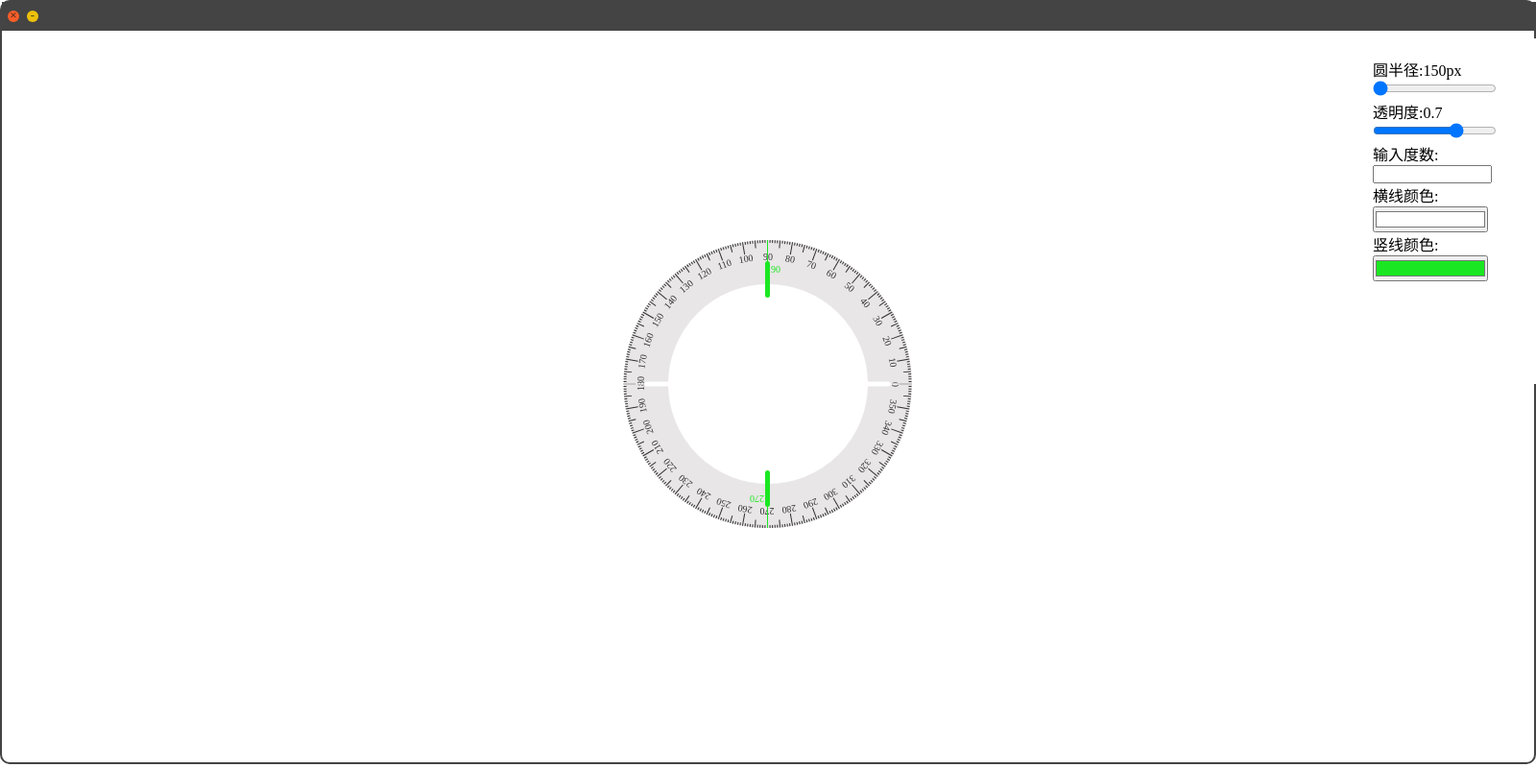
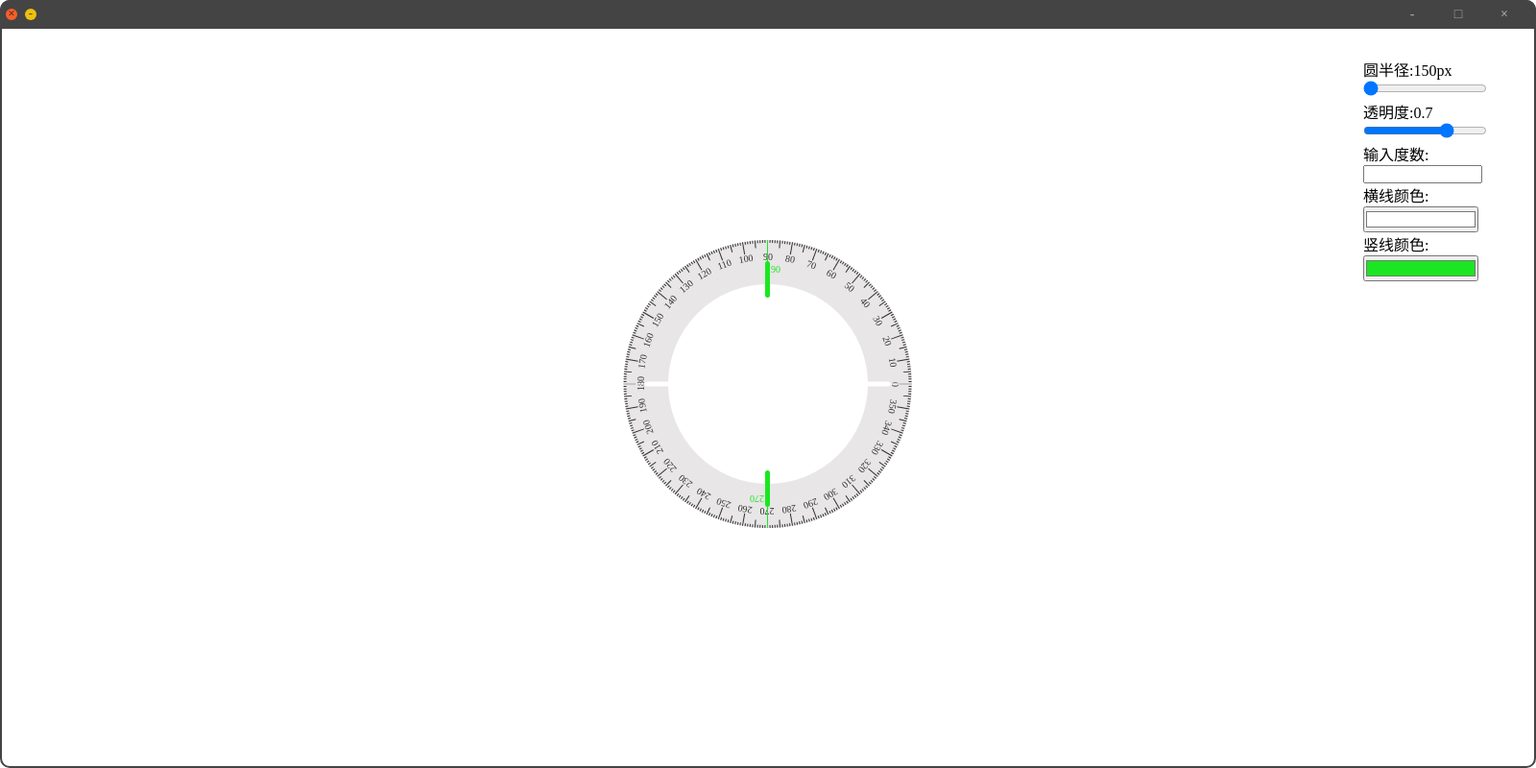
Before and after one commit to huahua2/electron-measure-angle, an Electron app: page src/index.html in a window 1600 px wide. Shown: the whole page at 96% size. Drawn offline with Linux system fonts and the light colour scheme.

Commit message:
feat: windows package

```diff
--- a/forge.config.js
+++ b/forge.config.js
@@ -10,7 +10,7 @@ module.exports = {
     // },
     {
       name: '@electron-forge/maker-zip',
-      platforms: ['darwin']
+      // platforms: ['darwin']
     },
     // {
     //   name: '@electron-forge/maker-dmg',
--- a/src/index.css
+++ b/src/index.css
@@ -1,18 +1,21 @@
 * {
   margin: 0;
   padding: 0;
-
+}
+*:focus {
+  outline: none;
+}
+html {
+  height: 100%;
+  border: 2px solid rgb(68, 68, 68);
+  overflow: hidden;
+  border-radius: 10px;
+  box-sizing: border-box;
 }
 
-html {
-  height: 99%;
-  border: 2px solid rgb(68,68,68);
-  overflow: hidden;
-  border-radius: 10px;
-}
 body {
   min-height: 100%;
-  /*border: 1px solid #000;*/
+  -webkit-user-drag: none;
 }
 
 :root {
@@ -26,15 +29,12 @@ body {
   z-index: 99999;
   position: fixed;
   border: 46px solid rgba(222, 220, 220, 0.7);
-  /*box-shadow: 46px 46px rgba(255, 255, 255, 0.5);*/
   border-radius: 50%;
   width: 208px;
   height: 208px;
-  /*left: 50%;*/
-  /*top: 50%;*/
-  /*transform: translate(-50%, -50%);*/
   font-size: 10px;
-  /*display: none;*/
+  -webkit-app-region: no-drag;
+  -webkit-user-drag: none;
 }
 
 ::selection {
@@ -45,8 +45,8 @@ body {
   position: absolute;
   border: 2px solid rgba(255, 255, 255, 1);
   border-radius: 50%;
-  width: 8px;
-  height: 8px;
+  width: 32px;
+  height: 32px;
   left: 50%;
   top: 50%;
   transform: translate(-50%, -50%);
@@ -116,7 +116,6 @@ body {
 }
 
 
-
 .line_90 {
   position: absolute;
   height: 35px;
@@ -182,14 +181,36 @@ body {
   top: 22px;
   left: -3px;
 }
+
 .title-bar {
-  -webkit-app-region: drag;width: 100%; height: 30px;background: rgb(68,68,68);cursor:move;
+  position: fixed;
+  top: 0;
+  left: 0;
+  -webkit-app-region: drag;
+  width: 100%;
+  height: 30px;
+  background: rgb(68, 68, 68);
+  cursor: move;
   display: flex;
   align-items: center;
   padding-left: 6px;
+  border-top-left-radius: 10px;
+  border-top-right-radius: 10px;
+  box-sizing: border-box;
+}
+#mac-op {
+  display: flex;
+  align-items: center;
+}
+#windows-op {
+  display: flex;
+  align-items: center;
+  margin-left: auto;
+  margin-right: 5px;
+  -webkit-app-region: no-drag;
 }
 
-#btn_close, #btn_min {
+#btn_close, #btn_min, #btn_max {
   display: inline-block;
   height: 12px;
   width: 12px;
@@ -204,12 +225,54 @@ body {
   margin-right: 8px;
   font-weight: bold;
   text-decoration: none;
+  -webkit-app-region: no-drag;
+  cursor: pointer;
 }
 
-#btn_close:active, #btn_min:active {
+#btn_close:hover, #btn_min:hover {
+  opacity: .9;
+}
+
+#btn_close:active, #btn_min:active, #btn_max:active {
   background: #e6e3e2;
 }
 
 #btn_min {
   background: #edc10c;
 }
+
+#btn_max {
+  background: #10ed0c;
+}
+
+.setting-pannel {
+  width: 150px;
+  height: 320px;
+  position: absolute;
+  right: 10px;
+  top: 40px;
+  background: #ffffff;
+  -webkit-app-region: no-drag;
+  padding: 20px;
+  -webkit-user-drag: none;
+}
+
+#windows-op a {
+  height: 30px;
+  line-height: 30px;
+  width: 40px;
+  border-radius: 0;
+  font-family: serif;
+  font-size: 14px;
+  background: rgb(68, 68, 68);
+  color: rgb(164, 162, 162);
+}
+
+#windows-op a:hover {
+  background: rgb(95, 94, 94);
+}
+
+#windows-op #btn_close:hover {
+  background: rgb(247, 19, 19);
+  color: rgb(244, 241, 241);
+}
--- a/src/index.html
+++ b/src/index.html
@@ -1,5 +1,5 @@
 <!DOCTYPE html>
-<html>
+<html draggable="false">
   <head>
     <meta charset="UTF-8">
     <!-- https://developer.mozilla.org/en-US/docs/Web/HTTP/CSP -->
@@ -7,14 +7,21 @@
     <link href="index.css" rel="stylesheet">
     <title>角度测量</title>
   </head>
-  <body style="-webkit-app-region: drag;">
+  <body style="-webkit-app-region: drag;" draggable="false">
   <div class="title-bar">
-    <a id="btn_close">×</a>
-    <a id="btn_min">-</a>
+    <div id="mac-op">
+      <a id="btn_close">×</a>
+      <a id="btn_min">-</a>
+    </div>
+    <div id="windows-op">
+      <a id="btn_min">-</a>
+      <a id="btn_max">□</a>
+      <a id="btn_close">×</a>
+    </div>
   </div>
 
 
-  <div style="width: 150px; height: 320px; position:absolute; right: 0px; top: 40px; background: #ffffff; -webkit-app-region: no-drag;padding: 20px;display: block">
+  <div class="setting-pannel" draggable="false">
     <div>
       <p>圆半径:<output id="value"></output>px</p>
       <p><input id="pi_input" type="range" min="150" max="1000" step="1" value="150" /></p>
--- a/src/renderer.js
+++ b/src/renderer.js
@@ -6,6 +6,11 @@ const deg90InBottom = false
 // 外圈旋转度数
 let outCircleRotate = 0
 let moveCenter = {x: 0, y: 0}
+
+// 92是边框的宽度
+const BORDER_WIDTH = 92
+// 1mm == 3.77px
+const mmtoPX = 3.77
 
 
 // chrome.runtime.onMessage.addListener((request, sender, sendResponse) => {
@@ -34,6 +39,19 @@ let moveCenter = {x: 0, y: 0}
 //     changeLineColor2(request.lineColor2)
 //   }
 // })
+
+// 计算里面小圆的大小
+function calInnerCircle () {
+  const WIDTH = radius * 2
+  // 里面圆的边框是2px
+  const innerCircleBorderWidth = 2
+  // 计算外圆内径
+  const innerCircleSizeMm = (WIDTH - BORDER_WIDTH) / mmtoPX
+  // 每12mm内径，里面圆的直径是2mm
+  const radio = innerCircleSizeMm / 12
+  // 减掉边框2px
+  return Number(radio * 2 * mmtoPX - innerCircleBorderWidth).toFixed(2)
+}
 
 function radian2Angle(radian) {
   let deg = radian * (deg90InBottom ? 180 : -180) / Math.PI
@@ -93,13 +111,13 @@ function create() {
       oLi += "<li></li>";
     }
   }
-  ;
 
   measureAngle.innerHTML = '<div class="inner_circle"></div><div class="line_wrap"><div class="container">' + "<ul>" + oLi + '</ul><div class="line_0"></div><div class="line_180"></div><div class="line_90"></div><div class="line_270"></div></div></div>';
 
   style.innerHTML += sCss;
   measureAngle.className = 'measure-angle'
   measureAngle.style.appRegion = 'no-drag'
+  measureAngle.draggable = false
   measureAngle.style.left = (window.innerWidth / 2 - radius) + 'px'
   measureAngle.style.top = (window.innerHeight / 2 - radius) + 'px'
   moveCenter.x = window.innerWidth / 2
@@ -107,7 +125,7 @@ function create() {
 
   document.head.appendChild(style);
   document.body.appendChild(measureAngle);
-
+  resetInnerCircle()
 }
 
 function bindOplineEvent() {
@@ -190,8 +208,6 @@ function setLinePositionByAngle ({ curEle, oppositeEle, deg}) {
 
 function bindMeasureAngleEvent() {
   let _dragEle = document.querySelector('.measure-angle')
-  let _actMove = false
-  let _actRotate = false
   let style = {}
   let curOutCircleRotate = 0
 
@@ -199,7 +215,8 @@ function bindMeasureAngleEvent() {
     if (e.type !== 'mousedown') {
       return
     }
-
+    let _actMove = false
+    let _actRotate = false
     // 按下位置
     const downX = e.clientX
     const downY = e.clientY
@@ -221,6 +238,8 @@ function bindMeasureAngleEvent() {
       console.log("Oh, rotate!");
     }
     document.onmousemove = (e) => {
+      e.preventDefault()
+      e.stopPropagation()
       if (!_dragEle) {
         return;
       }
@@ -290,13 +309,12 @@ function changeRadius() {
   }
   const style = document.createElement('style');
   style.id = 'changeRadius'
-  // 92是边框的宽度
-  const BORDER_WIDTH = 92
   const WIDTH = radius * 2
   const sCss = `.measure-angle {display: block; width: ${WIDTH - BORDER_WIDTH}px; height: ${WIDTH - BORDER_WIDTH}px;}.measure-angle li { transform-origin: center ${radius}px; left: ${radius - 1}px; } .line_0,.line_90,.line_180,.line_270 { transform-origin: center ${radius}px; left: ${radius - 1}px; }`
   style.innerHTML += sCss;
   document.head.appendChild(style);
   resetPos()
+  resetInnerCircle()
 }
 
 function changeLineColor(color) {
@@ -330,10 +348,19 @@ function resetPos () {
   _dragEle.style.top = Number(moveCenter.y - radius) + 'px'
 }
 
+function resetInnerCircle () {
+  const size = calInnerCircle()
+  let circle = document.querySelector('.inner_circle')
+  circle.style.width = size + 'px'
+  circle.style.height = size + 'px'
+}
+
 create()
 bindOplineEvent()
 bindMeasureAngleEvent()
 
 window.addEventListener("resize", () => {
+  // moveCenter.x = window.innerWidth / 2
+  // moveCenter.y = window.innerHeight / 2
   resetPos()
 });
```
Also changed, not shown: package.json (+2 -6 lines), src/main.js (+13 -4 lines), src/preload.js (+15 -0 lines), assets/500.png (added), assets/icon.ico (added), 1 other file.
